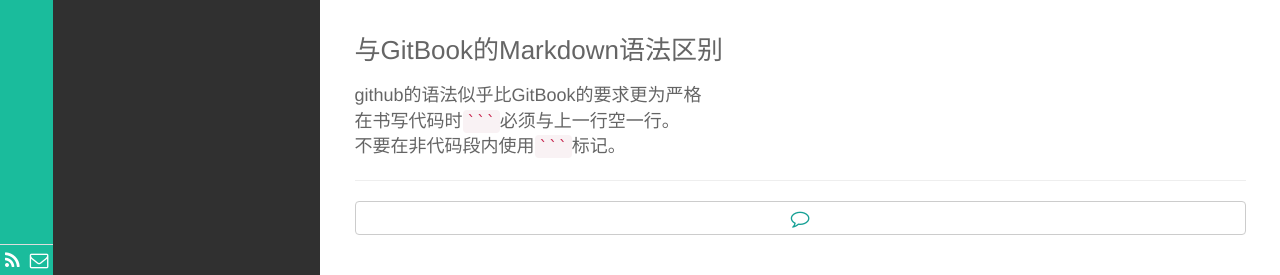
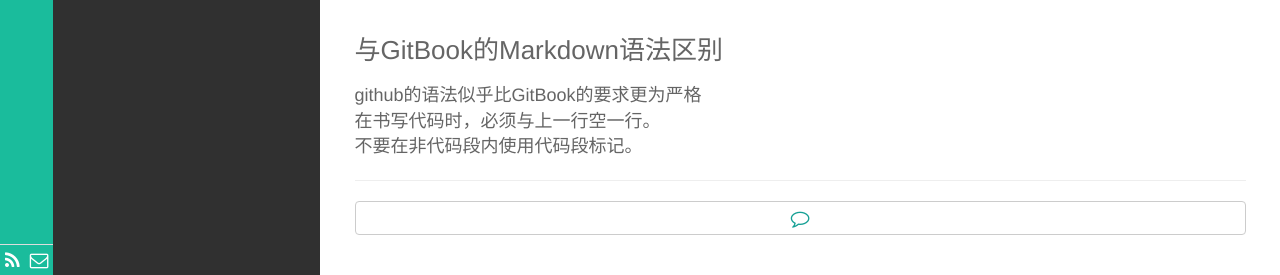
Before and after one commit to ivyxjc/jekyll_blog, a Jekyll site: the page built from _posts/Web/2016-02-18-blog-introductions.md, in a window 1280 px wide. Shown: the part 956-1231 px from the top of the page. Built offline with Jekyll 4.4.1, drawn with Linux system fonts in a browser that asks for light colours; Markdown is read by kramdown in place of the engine named in the settings.

Commit message:
format change

````diff
--- a/_posts/Web/2016-02-18-blog-introductions.md
+++ b/_posts/Web/2016-02-18-blog-introductions.md
@@ -37,5 +37,5 @@
 
 ### 与GitBook的Markdown语法区别
 github的语法似乎比GitBook的要求更为严格<br>
-在书写代码时<code>```</code>必须与上一行空一行。<br>
-不要在非代码段内使用<code>```</code>标记。
+在书写代码时，必须与上一行空一行。<br>
+不要在非代码段内使用代码段标记。
````
Also changed, not shown: _posts/gitbook/thinkInJava/2016-01-21-iterator.md (+4 -4 lines).
